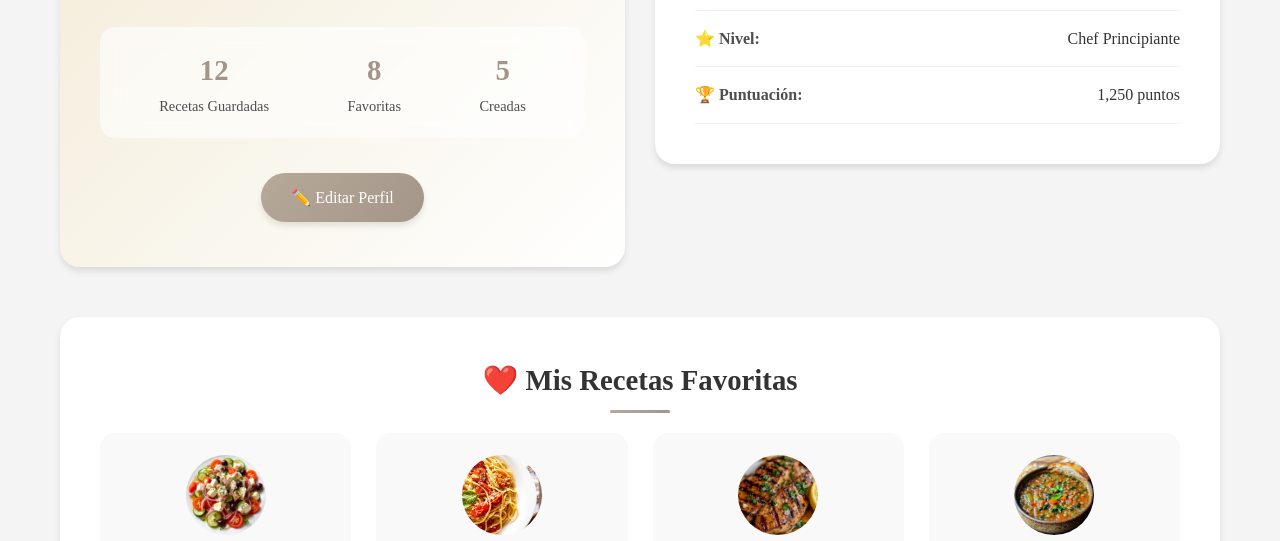
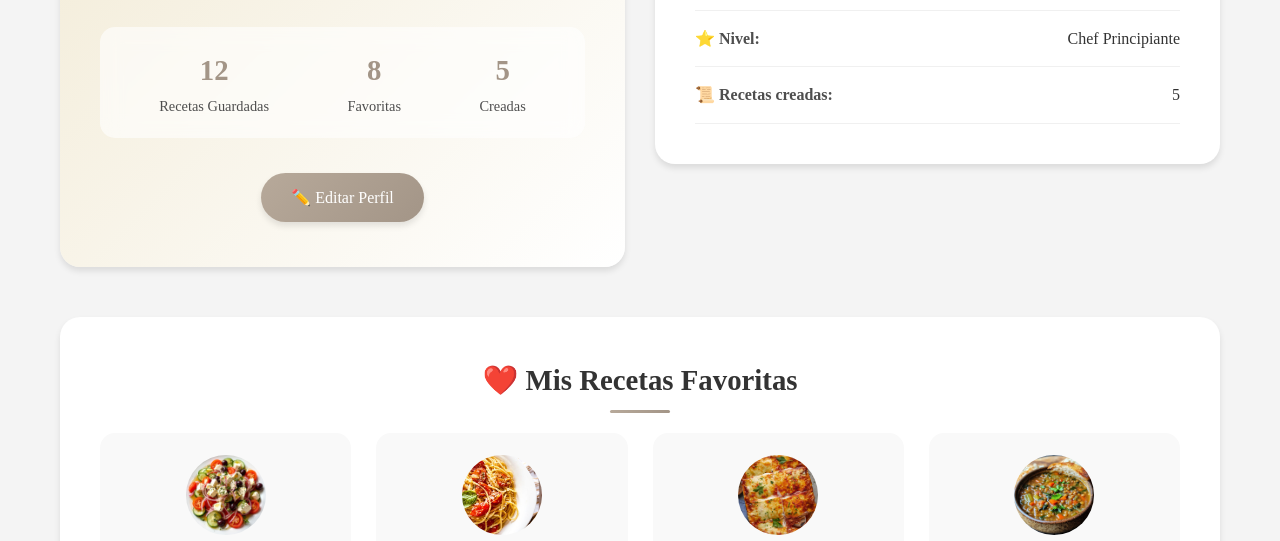
Before and after one commit to YesicaCausado/PROYECTO, a website: page myperfil.html in a window 1280 px wide. Shown: the part 411-952 px from the top of the page. Drawn offline with Linux system fonts and the light colour scheme.

Commit message:
cambios2

```diff
--- a/myperfil.html
+++ b/myperfil.html
@@ -501,9 +501,8 @@
           <span class="detail-value">Chef Principiante</span>
         </li>
         <li>
-          <span class="detail-label">🏆 Puntuación:</span>
-          <span class="detail-value">1,250 puntos</span>
-        </li>
+          <span class="detail-label">📜 Recetas creadas:</span>
+          <span class="detail-value" id="created-recipes">5</span>
       </ul>
     </section>
 
@@ -521,7 +520,7 @@
           <p>20 min • Medio</p>
         </div>
         <div class="receta-favorita">
-          <img src="imagenes/pollo-limon.jpg" alt="Pollo al Limón">
+          <img src="imagenes/receta1.jpg" alt="Pollo al Limón">
           <h4>Pollo al Limón</h4>
           <p>35 min • Medio</p>
         </div>
```
